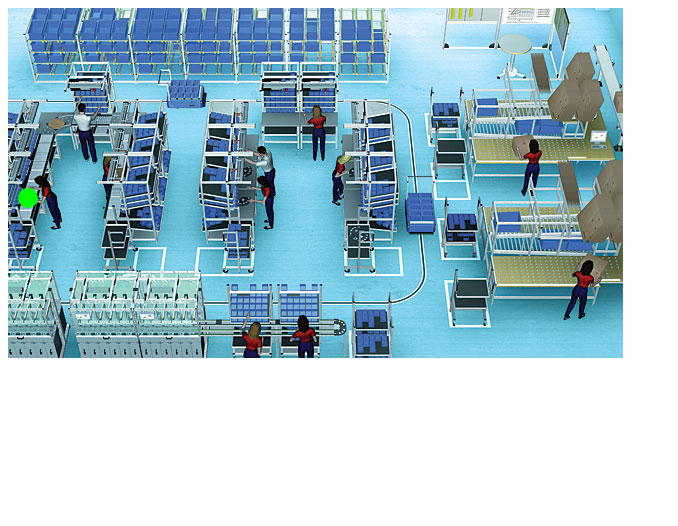
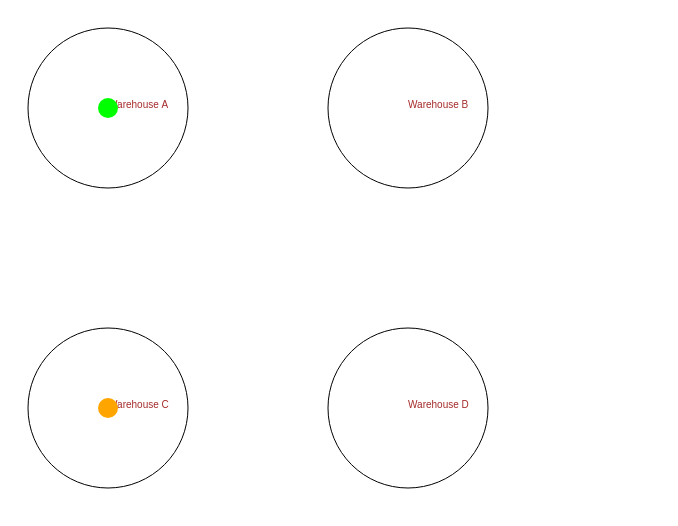
Before and after one commit to timgarwood/webdev, a plain HTML site: page canvas/index.html in a window 1280 px wide. Shown: the top 526 px of the page, without its empty margins (0-678 px from the left). Drawn offline with Linux system fonts and the light colour scheme.

Commit message:
update canvas

```diff
--- a/canvas/index.html
+++ b/canvas/index.html
@@ -27,9 +27,13 @@ function drawClock() {
 function drawMap() {
     var config = getMapConfiguration();
 
-    var img = document.getElementById("image");
-
-    ctx.drawImage(img, 0, 0);
+    for(var i = 0; i < config.locations.length; ++i) {
+        ctx.beginPath();
+        ctx.fillStyle = config.locations[i].color;
+        ctx.arc(config.locations[i].x, config.locations[i].y, config.locations[i].radius, 0, 2*Math.PI);
+        ctx.fillText(config.locations[i].name, config.locations[i].x, config.locations[i].y);
+        ctx.stroke();
+    }
 }
 
 function constructTravel(currentLocation, nextLocation) {
@@ -59,7 +63,7 @@ function drawTrackable(trackable) {
         let x = trackable.travel.path[trackable.travel.index].x;
         let y = trackable.travel.path[trackable.travel.index].y;
         ctx.arc(x, y, TrackableRadius, 0, 2 * Math.PI);
-        ctx.fillStyle = "lime";
+        ctx.fillStyle = trackable.color;
         ctx.fill();
         trackable.travel.index++;
 
@@ -94,7 +98,7 @@ function drawTrackable(trackable) {
 
                 ctx.beginPath();
                 ctx.arc(trackable.currentLocation.x, trackable.currentLocation.y, TrackableRadius, 0, 2 * Math.PI);
-                ctx.fillStyle = "lime";
+                ctx.fillStyle = trackable.color;
                 ctx.fill();
             }
         }
@@ -125,7 +129,8 @@ function animate() {
 }
 
 function createRows() {
-    trackables.push({currentLocation: null, travel: null, trackableName: 'Asset1'});
+    trackables.push({color: "lime", currentLocation: null, travel: null, trackableName: 'Asset1'});
+    trackables.push({color: "orange", currentLocation: null, travel: null, trackableName: 'Asset2'});
     trackables[0].rows = [];
     trackables[0].rows.push({discreteLocation: 'Warehouse A', locationTime: new Date('2020-01-12 12:00:00')});
     trackables[0].rows.push({discreteLocation: 'Warehouse B', locationTime: new Date('2020-01-12 12:00:05')});
@@ -137,6 +142,18 @@ function createRows() {
     trackables[0].rows.push({discreteLocation: 'Warehouse D', locationTime: new Date('2020-01-12 12:00:35')});
     trackables[0].rows.push({discreteLocation: 'Warehouse C', locationTime: new Date('2020-01-12 12:00:40')});
     trackables[0].rows.push({discreteLocation: 'Warehouse B', locationTime: new Date('2020-01-12 12:00:45')});
+
+    trackables[1].rows = [];
+    trackables[1].rows.push({discreteLocation: 'Warehouse D', locationTime: new Date('2020-01-12 12:00:00')});
+    trackables[1].rows.push({discreteLocation: 'Warehouse B', locationTime: new Date('2020-01-12 12:00:02')});
+    trackables[1].rows.push({discreteLocation: 'Warehouse C', locationTime: new Date('2020-01-12 12:00:04')});
+    trackables[1].rows.push({discreteLocation: 'Warehouse A', locationTime: new Date('2020-01-12 12:00:08')});
+    trackables[1].rows.push({discreteLocation: 'Warehouse D', locationTime: new Date('2020-01-12 12:00:10')});
+    trackables[1].rows.push({discreteLocation: 'Warehouse C', locationTime: new Date('2020-01-12 12:00:11')});
+    trackables[1].rows.push({discreteLocation: 'Warehouse A', locationTime: new Date('2020-01-12 12:00:12')});
+    trackables[1].rows.push({discreteLocation: 'Warehouse D', locationTime: new Date('2020-01-12 12:00:17')});
+    trackables[1].rows.push({discreteLocation: 'Warehouse C', locationTime: new Date('2020-01-12 12:00:19')});
+    trackables[1].rows.push({discreteLocation: 'Warehouse A', locationTime: new Date('2020-01-12 12:00:20')});
 }
 
 window.onload = function() {
@@ -162,7 +179,6 @@ window.onload = function() {
     <div>
         <h1 id="clock">alsdjf</h1>
     </div>
-    <img id="image" width="615" height="380" src="./floor.jpg" hidden="true">
 </body>
 
 </html>
--- a/canvas/map.js
+++ b/canvas/map.js
@@ -1,26 +1,33 @@
 function getMapConfiguration() {
     return {
-        imgUrl: "./floor.jpg",
         locations: [
             {
                 name: "Warehouse A",
-                x: 20,
-                y:190
+                color: 'brown',
+                x: 100,
+                y: 100,
+                radius:80
             },
             {
                 name: "Warehouse B",
-                x: 81,
-                y: 94
+                color: 'brown',
+                x: 400,
+                y: 100,
+                radius:80
             },
             {
                 name: "Warehouse C",
-                x: 270,
-                y: 315
+                color: 'brown',
+                x: 100,
+                y: 400,
+                radius:80
             },
             {
                 name: "Warehouse D",
-                x: 548,
-                y: 262
+                color: 'brown',
+                x: 400,
+                y: 400,
+                radius:80
             }
         ]
     };
```
